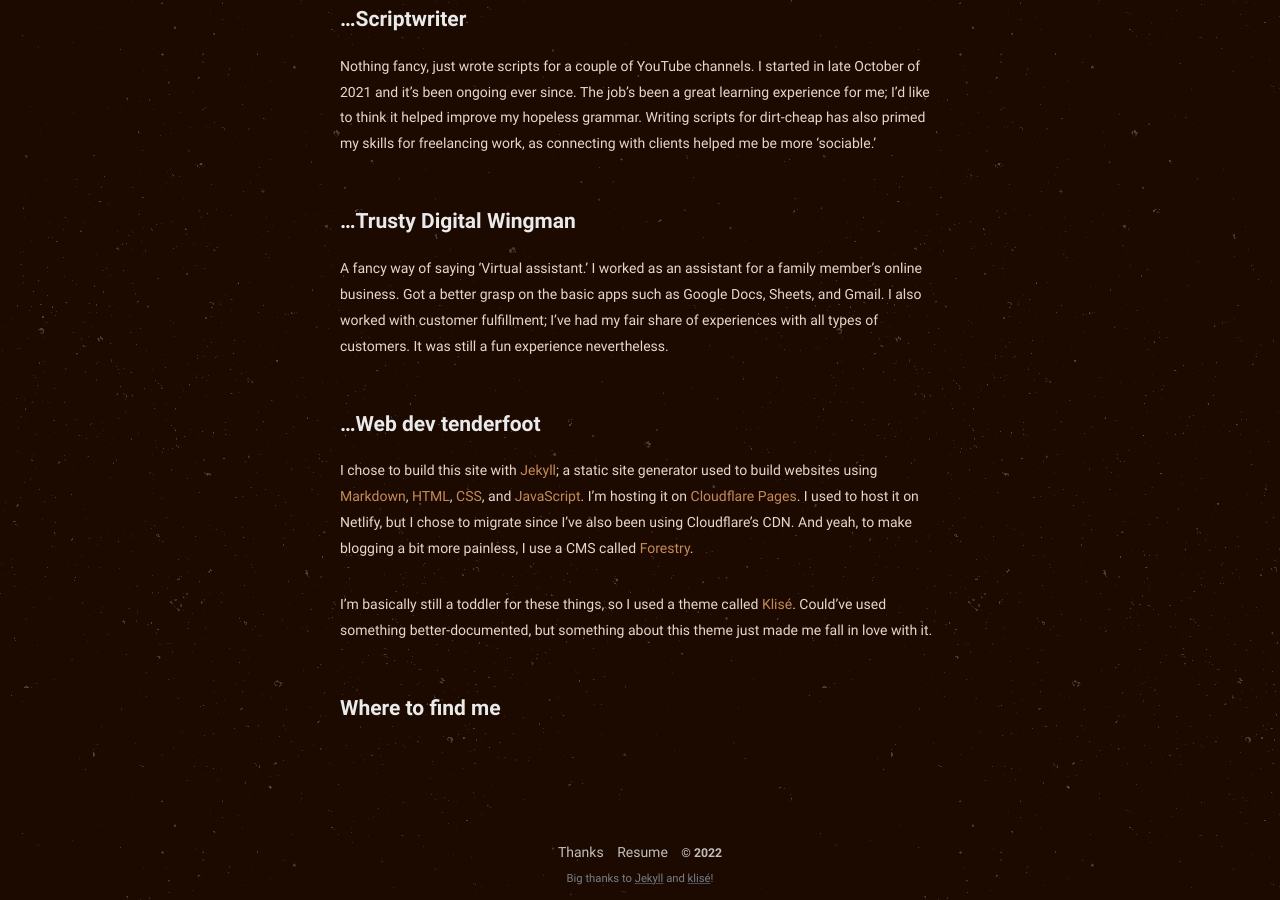
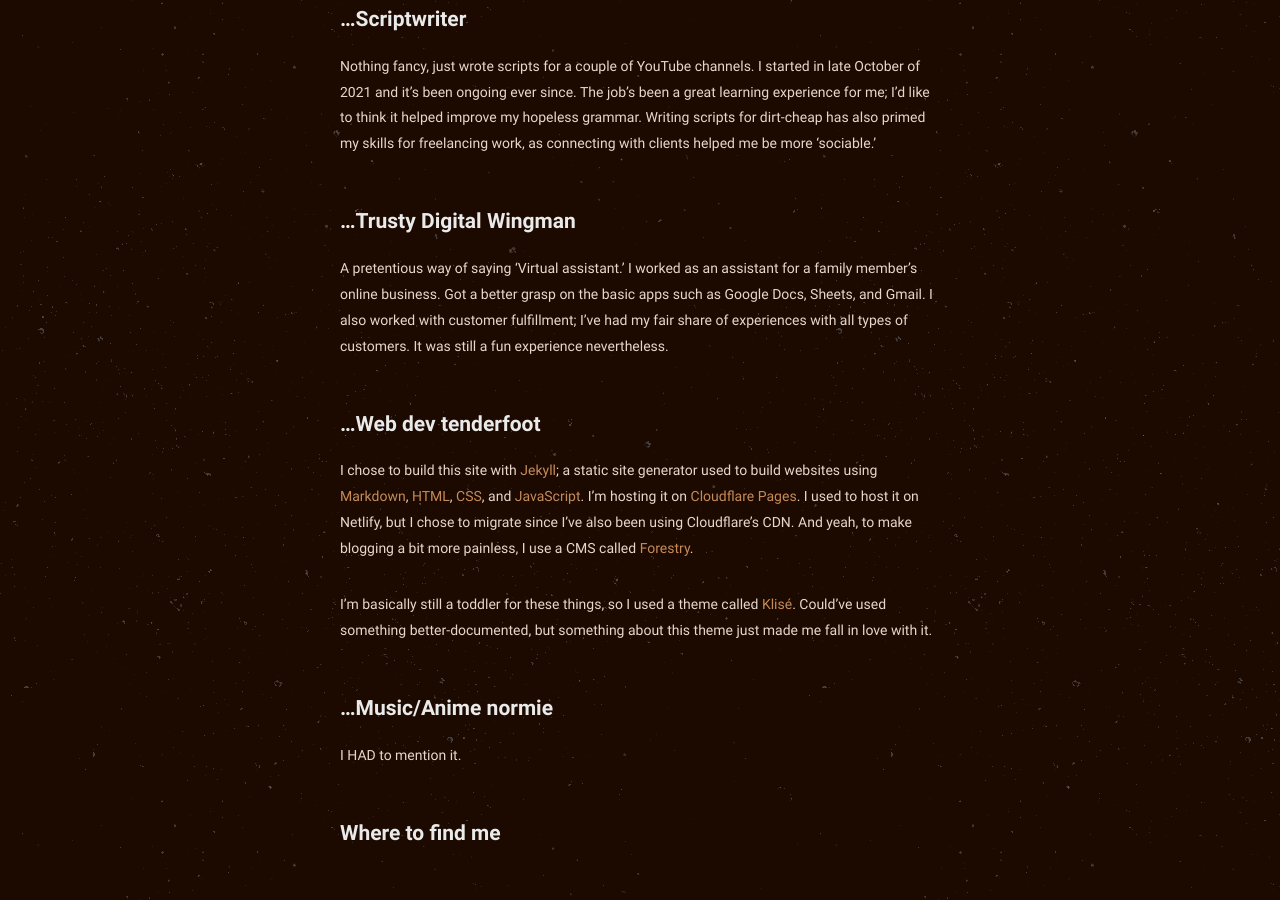
Before and after one commit to philippines69/carlcastroarchives, a Jekyll site: the page built from about.md, in a window 1280 px wide and 900 px high, scrolled down 815 px. Built offline with Jekyll 4.4.1, drawn with Linux system fonts in a browser that asks for light colours.

Commit message:
Update from Forestry.io philippines69 updated about.md

```diff
--- a/about.md
+++ b/about.md
@@ -26,7 +26,7 @@ Nothing fancy, just wrote scripts for a couple of YouTube channels. I started in
 
 # ...Trusty Digital Wingman
 
-A fancy way of saying 'Virtual assistant.' I worked as an assistant for a family member's online business. Got a better grasp on the basic apps such as Google Docs, Sheets, and Gmail. I also worked with customer fulfillment; I've had my fair share of experiences with all types of customers. It was still a fun experience nevertheless.
+A pretentious way of saying 'Virtual assistant.' I worked as an assistant for a family member's online business. Got a better grasp on the basic apps such as Google Docs, Sheets, and Gmail. I also worked with customer fulfillment; I've had my fair share of experiences with all types of customers. It was still a fun experience nevertheless.
 
 # ...Web dev tenderfoot
 
@@ -34,4 +34,8 @@ I chose to build this site with [Jekyll](https://jekyllrb.com/); a static site g
 
 I'm basically still a toddler for these things, so I used a theme called [Klisé](https://github.com/piharpi/jekyll-klise). Could've used something better-documented, but something about this theme just made me fall in love with it.
 
+# ...Music/Anime normie
+
+I HAD to mention it.
+
 # Where to find me
```
